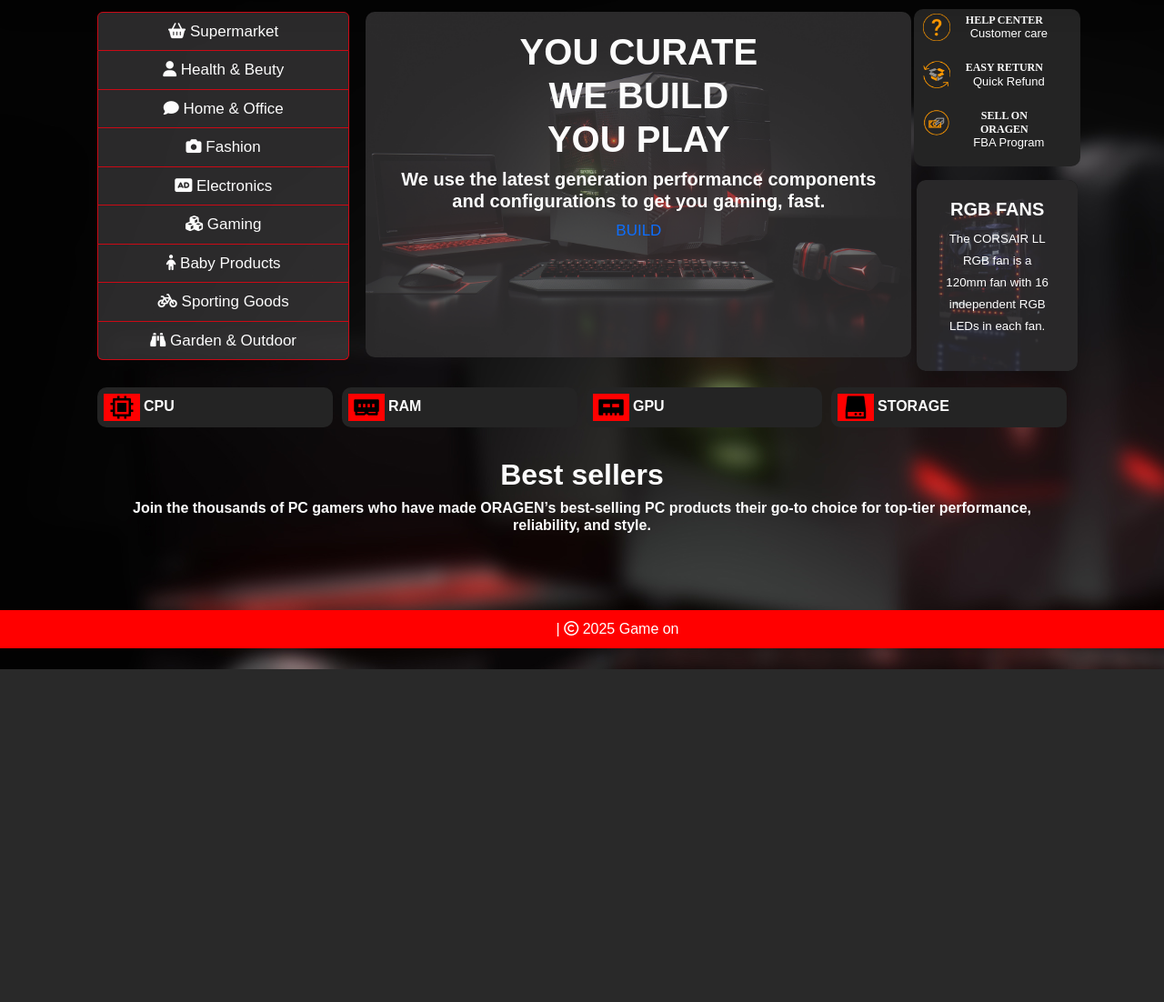
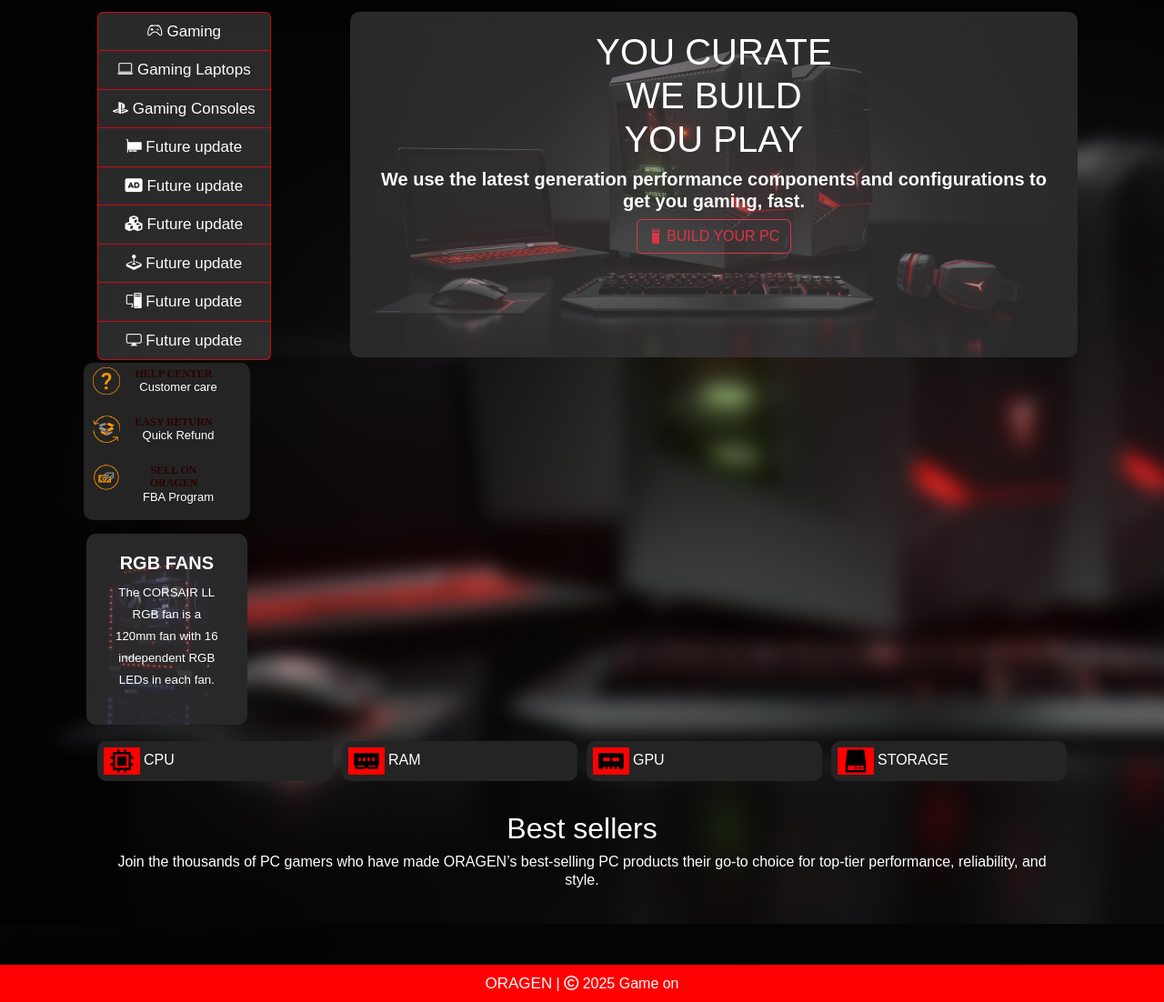
Before and after one commit to bravvjr/my_flask_gaming_app, a Flask app: page / in a window 1280 px wide. Shown: the part 64-1166 px from the top of the page at 91% size. Before the commit the page ends 800 px from the top, so only its background shows below. Run offline with Flask 3, Linux system fonts and the light colour scheme; data that the repository does not hold is empty; some libraries are stand-ins or nearby versions; some web fonts are replaced.

Commit message:
Cleaning up CSS

```diff
--- a/website/static/css/style.css
+++ b/website/static/css/style.css
@@ -24,17 +24,7 @@
   background-color: #242424;
 }
 
-h1,
-h2,
-h3,
-h4,
 h5,
-h6,
-.h1,
-.h2,
-.h3,
-.h4,
-.h5,
 .h6 {
   font-weight: 600;
   color: var(--c-brand-light);
--- a/website/templates/base.html
+++ b/website/templates/base.html
@@ -122,7 +122,7 @@
 
 
           <footer class="container-fluid  text-center p-2 mt-5" style="background-color: rgb(255, 0, 0); color: white;">
-            <a href="https://github.com/bravvjr" style="color: rgb(255, 0, 0);">ORAGEN</a> | <span>
+            <a href="https://github.com/bravvjr" style="color: rgb(253, 253, 253);">ORAGEN</a> | <span>
               <i class="fa-sharp fa-regular fa-copyright"></i></span> 2025 Game on
 
           </footer>
--- a/website/templates/home.html
+++ b/website/templates/home.html
@@ -3,42 +3,42 @@
 <div class="container text-center">
   <div class="row" style="margin: 10px">
     <div class="col" style="margin: 3px">
-      <div class="list-group" id="right1">
+      <div class="list-group" style="width: max-content;" id="right1">
         <a href="" class="list-group-item list-group-item-action">
-          <i class="fa fa-shopping-basket" aria-hidden="true"></i>
-          <span class="link-name">Supermarket</span>
+          <i class="bi bi-controller"></i></i>
+          <span class="link-name">Gaming</span>
         </a>
         <a href="" class="list-group-item list-group-item-action">
-          <i class="fa fa-user" aria-hidden="true"></i>
-          <span class="link-name">Health & Beuty</span>
+          <i class="bi bi-laptop"></i></i>
+          <span class="link-name">Gaming Laptops</span>
         </a>
         <a href="" class="list-group-item list-group-item-action">
-          <i class="fa-solid fa-comment"></i>
-          <span class="link-name">Home & Office</span>
+          <i class="bi bi-playstation"></i></i>
+          <span class="link-name">Gaming Consoles</span>
         </a>
         <a href="" class="list-group-item list-group-item-action">
-          <i class="fa fa-camera" aria-hidden="true"></i>
-          <span class="link-name">Fashion</span>
+          <i class="bi bi-pci-card"></i></i>
+          <span class="link-name">Future update</span>
         </a>
         <a href="" class="list-group-item list-group-item-action">
           <i class="fa fa-audio-description" aria-hidden="true"></i>
-          <span class="link-name">Electronics</span>
+          <span class="link-name">Future update</span>
         </a>
         <a href="" class="list-group-item list-group-item-action">
           <i class="fa fa-cubes" aria-hidden="true"></i>
-          <span class="link-name">Gaming</span>
+          <span class="link-name">Future update</span>
         </a>
         <a href="" class="list-group-item list-group-item-action">
-          <i class="fa fa-child" aria-hidden="true"></i>
-          <span class="link-name">Baby Products</span>
+          <i class="bi bi-joystick"></i></i>
+          <span class="link-name">Future update</span>
         </a>
         <a href="" class="list-group-item list-group-item-action">
-          <i class="fa fa-bicycle" aria-hidden="true"></i>
-          <span class="link-name">Sporting Goods</span>
+          <i class="bi bi-pc-display"></i></i>
+          <span class="link-name">Future update</span>
         </a>
         <a href="" class="list-group-item list-group-item-action">
-          <i class="fa fa-binoculars" aria-hidden="true"></i>
-          <span class="link-name">Garden & Outdoor</span>
+          <i class="bi bi-display"></i></i>
+          <span class="link-name">Future update</span>
         </a>
       </div>
     </div>
@@ -51,7 +51,7 @@
         background-size: cover;
         background-repeat: no-repeat;
         background-position: center;
-        width: 600px;
+        width: 800px;
         height: 380px;
         border-radius: 10px;
         position: relative;
@@ -83,9 +83,12 @@
           We use the latest generation performance components and configurations
           to get you gaming, fast.
         </h5>
-        <div data-aos="fade-up" data-aos-delay="50">
-          <a href="#" className="btnhero btn-brand me-2"> BUILD </a>
-        </div>
+        <button type="button" class="btn btn-outline-danger">
+          <svg xmlns="http://www.w3.org/2000/svg" width="16" height="16" fill="currentColor" class="bi bi-pc" viewBox="0 0 16 16">
+<path d="M5 0a1 1 0 0 0-1 1v14a1 1 0 0 0 1 1h6a1 1 0 0 0 1-1V1a1 1 0 0 0-1-1zm.5 14a.5.5 0 1 1 0 1 .5.5 0 0 1 0-1m2 0a.5.5 0 1 1 0 1 .5.5 0 0 1 0-1M5 1.5a.5.5 0 0 1 .5-.5h5a.5.5 0 0 1 0 1h-5a.5.5 0 0 1-.5-.5M5.5 3h5a.5.5 0 0 1 0 1h-5a.5.5 0 0 1 0-1"></path>
+</svg>
+          BUILD YOUR PC
+        </button>
       </div>
     </div>
     <div class="col-md-2">
@@ -266,7 +269,7 @@
         style="width: 30px; height: 30px"
       />
     </div>
-        <h6 style="margin: 4px">CPU</h6>
+        <h6 style="margin: 4px; color: white;">CPU</h6>
       </div>
       <div
         class="col"
@@ -293,7 +296,7 @@
         style="width: 30px; height: 30px"
       />
     </div>
-        <h6 style="margin: 4px">RAM</h6>
+        <h6 style="margin: 4px; color: white;">RAM</h6>
       </div>
       <div
         class="col"
@@ -320,7 +323,7 @@
         style="width: 30px; height: 30px"
       />
     </div>
-        <h6 style="margin: 4px">GPU</h6>
+        <h6 style="margin: 4px; color: white;">GPU</h6>
       </div>
       <div
         class="col"
@@ -348,7 +351,7 @@
             style="width: 30px; height: 30px"
           />
         </div>
-        <h6 style="margin: 4px">STORAGE</h6>
+        <h6 style="margin: 4px; color: white;">STORAGE</h6>
       </div>
     </div>
   </div>
```
Also changed, not shown: run.py (deleted, +0 -7 lines), website/templates/cart.html (+10 -10 lines).
